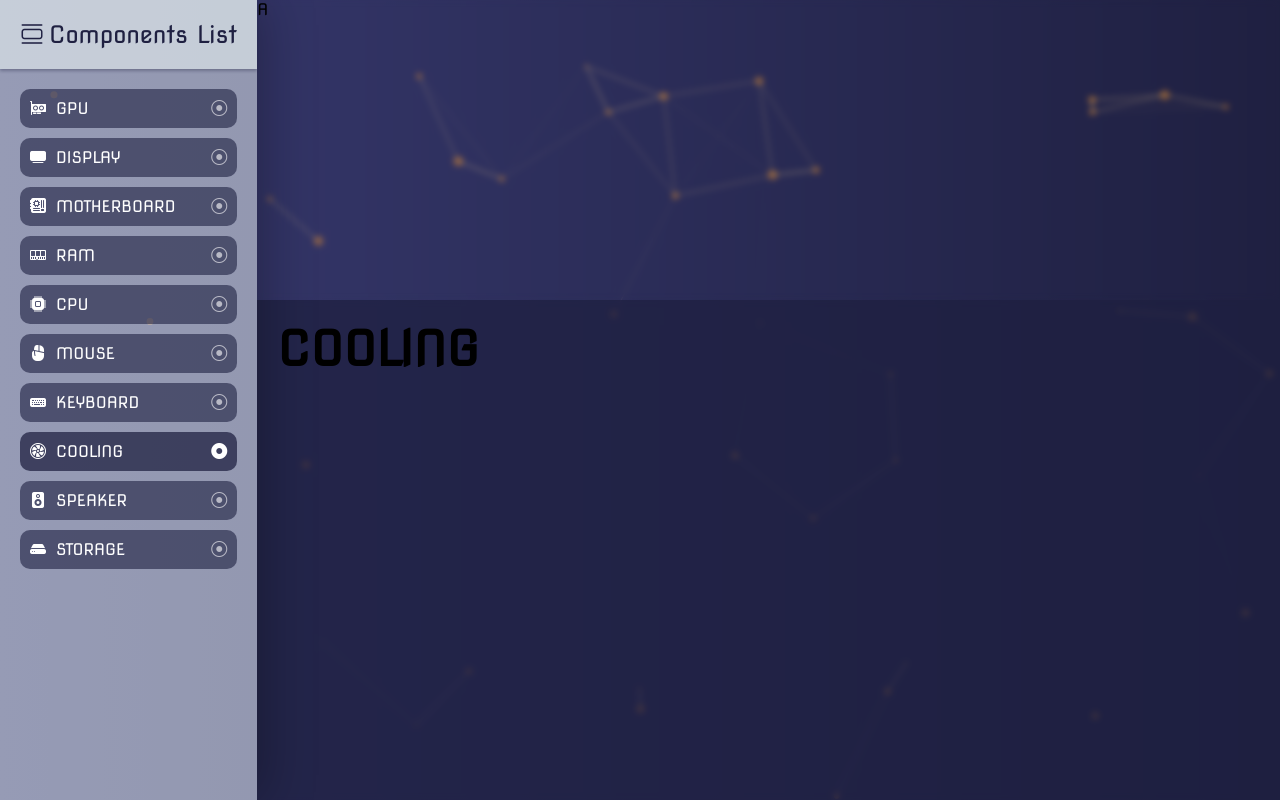
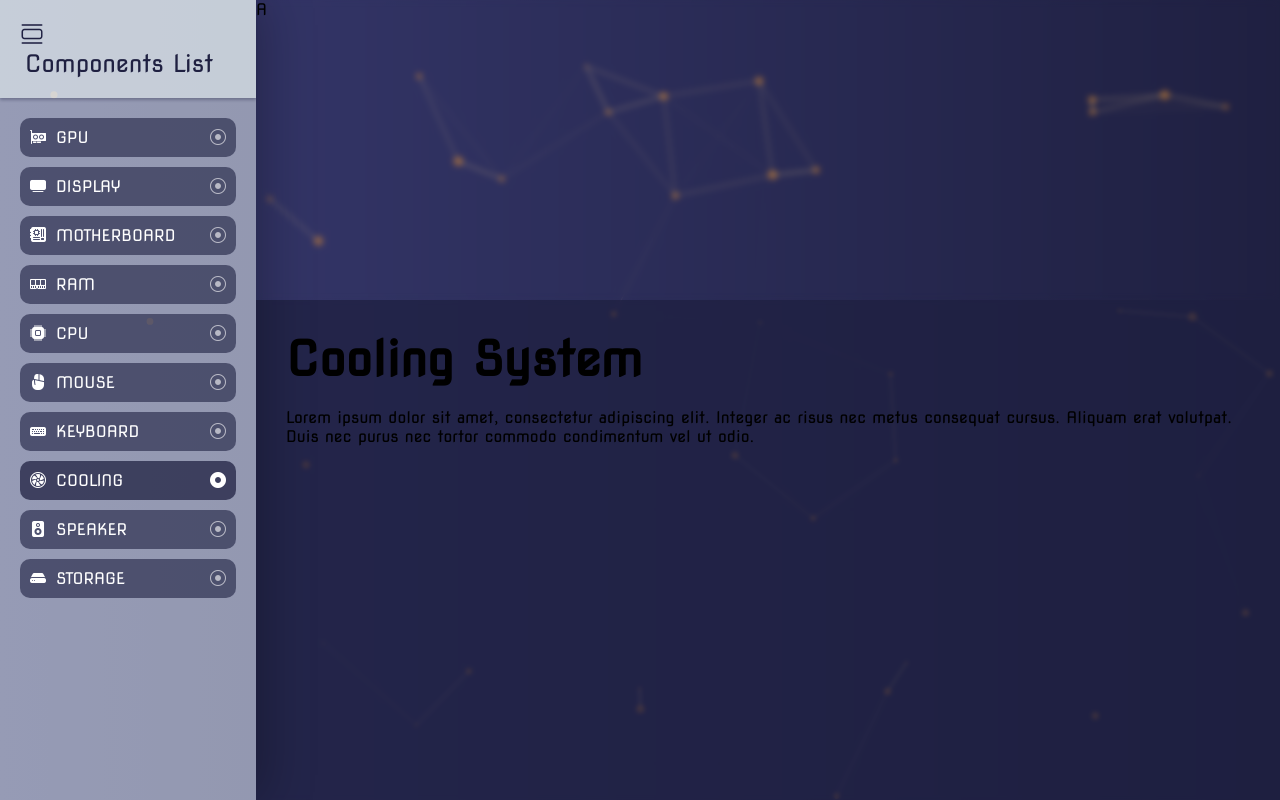
Before and after one commit to SalamPS/TekkomFiber, a Next.js app: page /components/cooling in a window 1280 px wide. Built offline with nearby package versions, Linux system fonts and the light colour scheme.

Commit message:
chore(desc): UI and module optimized

```diff
--- a/src/app/components/[sector]/page.jsx
+++ b/src/app/components/[sector]/page.jsx
@@ -1,5 +1,6 @@
 'use client'
 
+import { useState, useEffect } from 'react'
 import Components from "../page"
 
 export default function Sector ({params}) {
--- a/src/app/components/components.css
+++ b/src/app/components/components.css
@@ -17,16 +17,24 @@
   background-color: rgba(232, 241, 242, 0.5333333333);
   box-shadow: 5px 0 50px rgba(0, 0, 0, 0.3);
 }
-@media screen and (min-width: 700px) {
+@media screen and (min-width: 750px) {
+  #Components #sectorList {
+    min-width: 35%;
+    height: 100%;
+  }
+}
+@media screen and (min-width: 1200px) {
   #Components #sectorList {
     min-width: 20%;
     height: 100%;
   }
 }
-@media screen and (max-width: 700px) {
+@media screen and (max-width: 750px) {
   #Components #sectorList {
     width: 100%;
     height: 100%;
+    position: absolute;
+    background-color: #8b90a1;
   }
 }
 #Components #sectorList .head {
@@ -107,12 +115,13 @@
           backdrop-filter: blur(3px);
 }
 #Components #sector #desc {
-  padding: 20px;
+  padding: 30px;
   background-color: rgba(31, 32, 65, 0.7333333333);
-  -webkit-backdrop-filter: blur(3px);
-          backdrop-filter: blur(3px);
+  -webkit-backdrop-filter: blur(2px);
+          backdrop-filter: blur(2px);
   height: calc(100vh - 300px);
 }
 #Components #sector #desc h1 {
   font-size: 3rem;
+  margin-bottom: 20px;
 }/*# sourceMappingURL=components.css.map */
--- a/src/app/components/page.jsx
+++ b/src/app/components/page.jsx
@@ -5,8 +5,8 @@ import styles from './components.css'
 
 import Link from 'next/link';
 import Image from 'next/image'
+import sectors from '../../components/sectors'
 import list from '../../components/list'
-import sectors from '../../components/sectors'
 import ParticlesContainer from '../../components/ParticlesContainer'
 
 const Preview = () => {
@@ -19,13 +19,22 @@ const Preview = () => {
 }
 
 const Sector = ({sector}) => {
+
+  const [active, setActive] = useState(sectors.find(item => item.sector == sector))
+  useEffect(() => {
+    setActive(sectors.find(item => item.sector == sector))
+    console.log(active.name)
+  // eslint-disable-next-line react-hooks/exhaustive-deps
+  }, [sector])
+
   return (
     <div id="sector">
       <div id="list">
         A
       </div>
       <div id="desc">
-        <h1>{sector.toUpperCase()}</h1>
+        <h1>{active.name}</h1>
+        <p>{active.desc}</p>
       </div>
     </div>
   )
```
